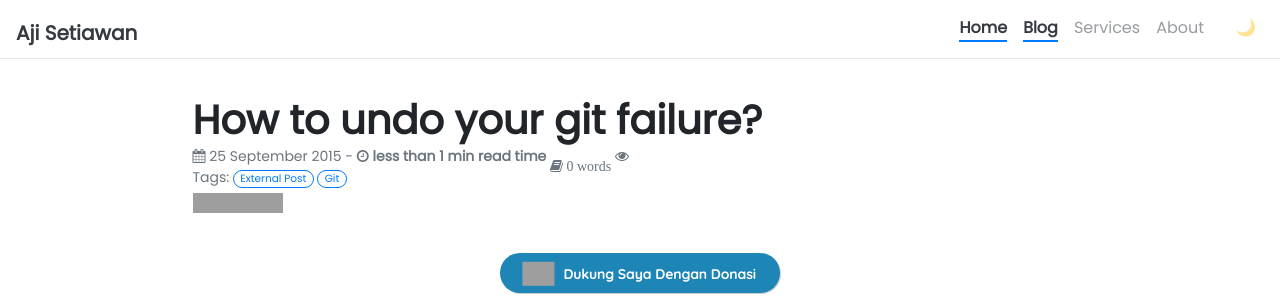
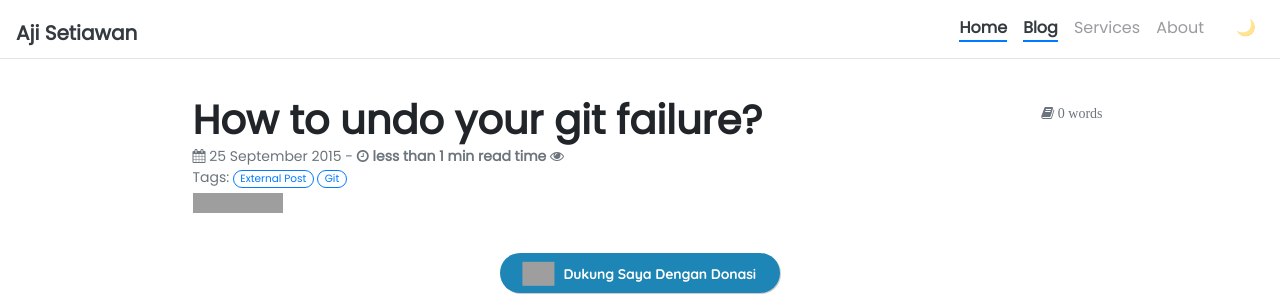
Before and after one commit to ajisetiawan716/ajisetiawan716.github.io, a Jekyll site: the page built from _posts/2015-09-25-how-to-undo-your-git-failure.md, in a window 1280 px wide. Shown: the top 297 px of the page. Built offline with Jekyll 4.4.1, drawn with Linux system fonts in a browser that asks for light colours; nearby versions of some CDN libraries; our own code applies the rules of GitHub Pages for plain Markdown files; comment, search, counter and statistics services are not loaded; grey boxes are pictures that could not be loaded.

Commit message:
Update post.html

```diff
--- a/_layouts/post.html
+++ b/_layouts/post.html
@@ -13,7 +13,7 @@ layout: page
     {{ words | divided_by: 180 }} mins read time
   {%- endif -%}
   </b>
-  <span class="fa fa-book fa-1x" style="position: relative; top: 10px; left: 0;"> {{ words }} words</span>
+  <span class="fa fa-book fa-1x" style="position: absolute; top: 10px; right: 0;"> {{ words }} words</span>
   <span class="fa fa-eye fa-1x"> <span id="busuanzi_value_page_pv" class="text-muted"></span></span>
 <br>
 
```
